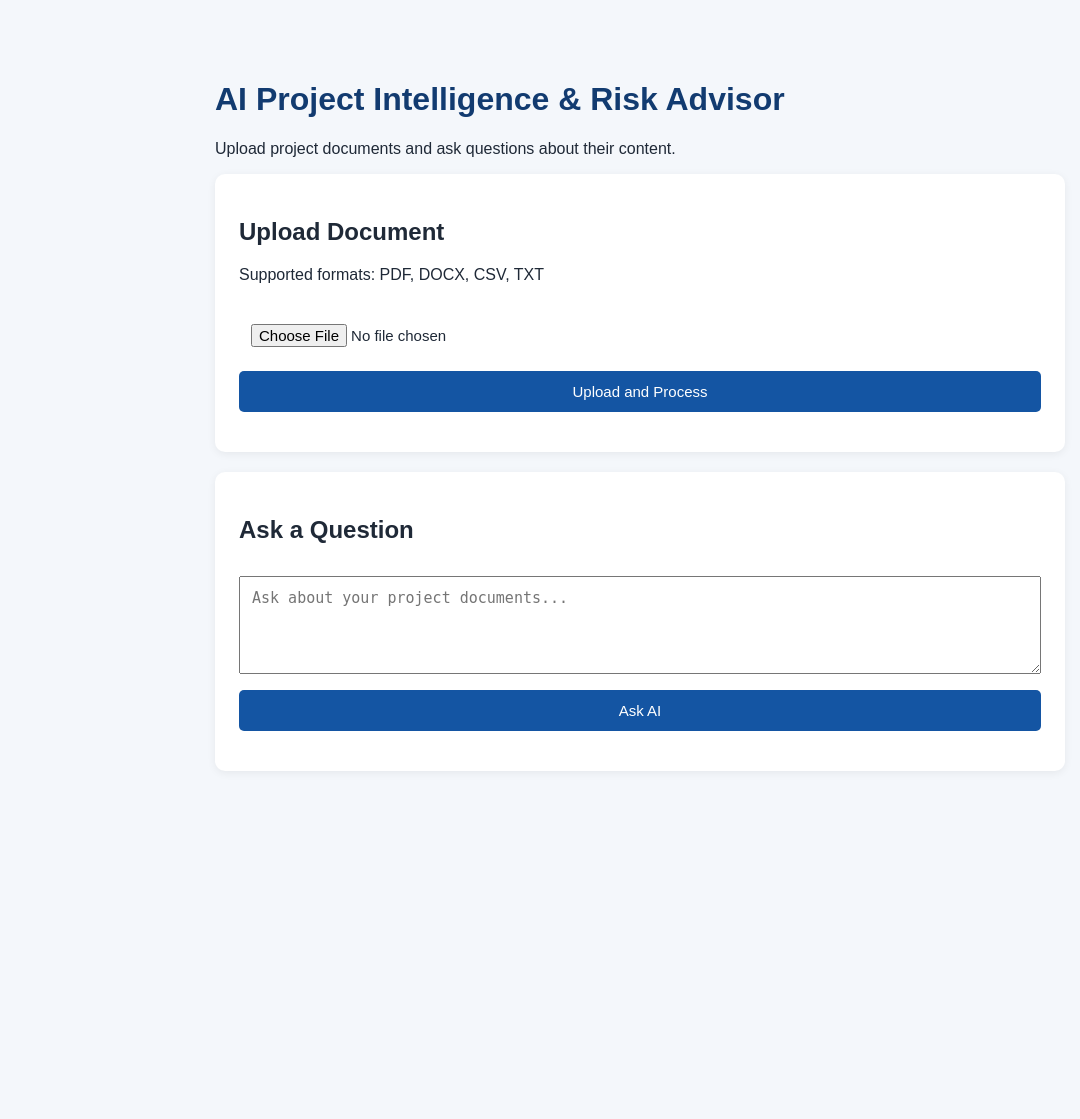
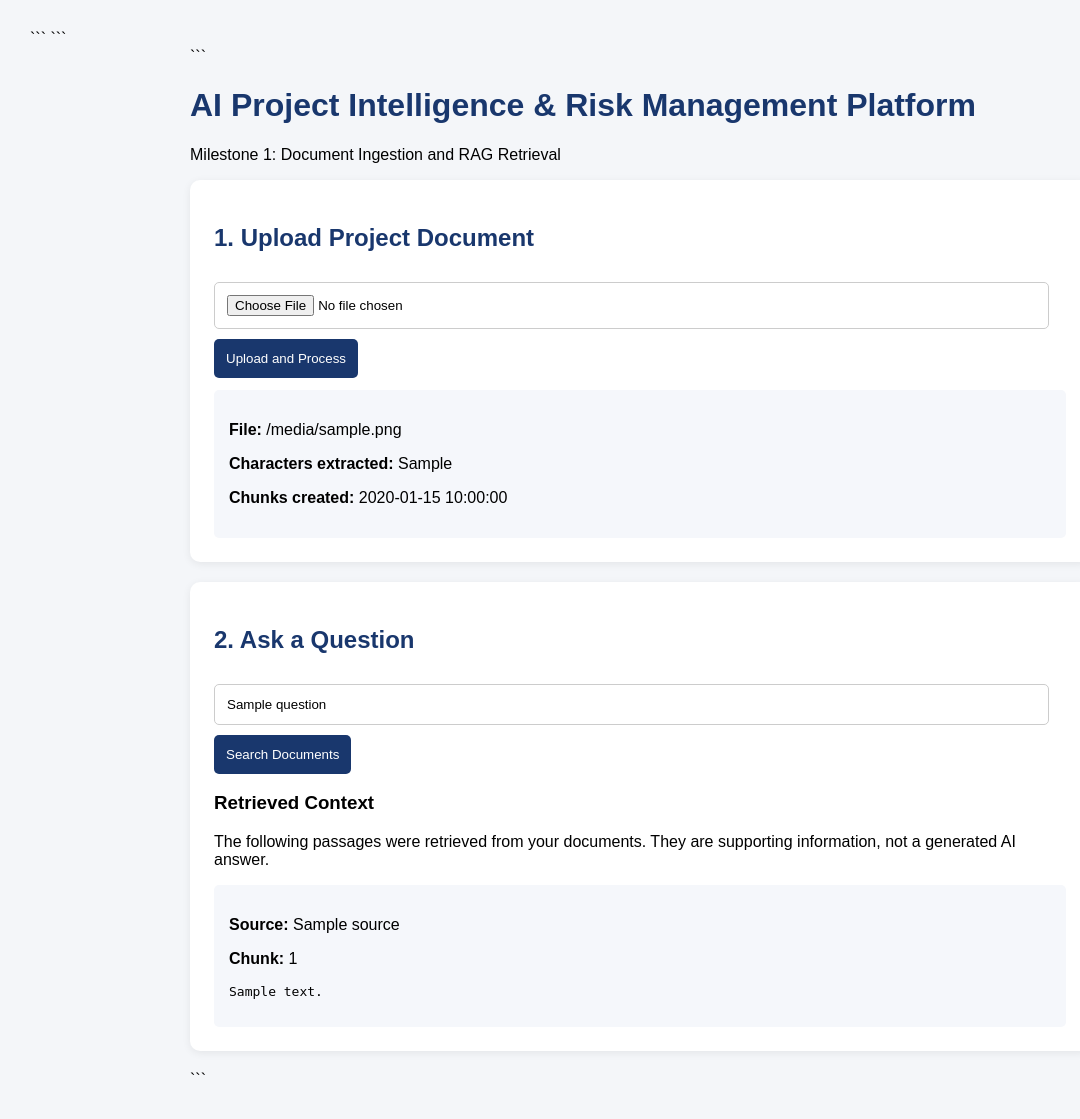
Before and after one commit to nikhilbhosale6839-lgtm/Development-of-AI-Driven-Enterprise-Project-Intelligence-Risk-Management-Platform, a Flask app: template templates/index.html in a window 1280 px wide. Shown: the whole page, without its empty margins (0-1080 px from the left). Before the commit the page ends 731 px from the top, so only its background shows below. Run offline with Flask 3, Linux system fonts and the light colour scheme; the template is opened without the code that fills it: most values are stand-ins (such as "Sample title", 1, 10 or a date in 2020).

Commit message:
Update index.html

````diff
--- a/templates/index.html
+++ b/templates/index.html
@@ -1,214 +1,183 @@
 <!DOCTYPE html>
+
 <html lang="en">
 <head>
     <meta charset="UTF-8">
+    <meta name="viewport" content="width=device-width, initial-scale=1.0">
 
-    <meta
-        name="viewport"
-        content="width=device-width, initial-scale=1.0"
-    >
-
-    <title>AI Project Intelligence & Risk Advisor</title>
+```
+<title>AI Project Intelligence & Risk Management</title>
 
 <style>
     body {
         font-family: Arial, sans-serif;
-            max-width: 850px;
-            margin: 40px auto;
-            padding: 20px;
-            background: #f4f7fb;
-            color: #1f2937;
+        background: #f4f6f9;
+        margin: 0;
+        padding: 30px;
     }
 
-        h1 {
-            color: #123b70;
+    .container {
+        max-width: 900px;
+        margin: auto;
     }
 
-        section {
+    .card {
         background: white;
         padding: 24px;
         margin-bottom: 20px;
         border-radius: 10px;
-            box-shadow: 0 2px 8px #00000010;
+        box-shadow: 0 2px 8px #00000012;
     }
 
-        input, textarea, button {
-            box-sizing: border-box;
-            width: 100%;
-            margin-top: 12px;
+    h1, h2 {
+        color: #19376d;
+    }
+
+    input, button {
         padding: 12px;
-            font-size: 15px;
+        margin-top: 10px;
+    }
+
+    input[type="file"],
+    input[type="text"] {
+        width: 95%;
+        border: 1px solid #ccc;
+        border-radius: 5px;
     }
 
     button {
-            background: #1455a3;
+        background: #19376d;
         color: white;
         border: none;
         border-radius: 5px;
         cursor: pointer;
     }
 
-        button:disabled {
-            opacity: 0.6;
-            cursor: wait;
+    .message {
+        background: #e1f5e7;
+        padding: 12px;
+        margin-bottom: 15px;
     }
 
-        .output {
+    .error {
+        background: #ffe4e4;
+        padding: 12px;
+        margin-bottom: 15px;
+    }
+
+    .result {
+        background: #f5f7fb;
+        padding: 15px;
+        margin-top: 12px;
+        border-radius: 5px;
+        overflow-wrap: anywhere;
+    }
+
+    pre {
         white-space: pre-wrap;
         overflow-wrap: anywhere;
-            margin-top: 16px;
     }
 </style>
+```
+
 </head>
 
 <body>
+<div class="container">
 
-    <h1>AI Project Intelligence & Risk Advisor</h1>
+```
+<h1>AI Project Intelligence & Risk Management Platform</h1>
 
-    <p>
-        Upload project documents and ask questions
-        about their content.
-    </p>
+<p>Milestone 1: Document Ingestion and RAG Retrieval</p>
 
-    <section>
-        <h2>Upload Document</h2>
+{% if message %}
+    <div class="message">{{ message }}</div>
+{% endif %}
 
-        <p>Supported formats: PDF, DOCX, CSV, TXT</p>
+{% if error %}
+    <div class="error">{{ error }}</div>
+{% endif %}
 
-        <form id="uploadForm">
+<div class="card">
+    <h2>1. Upload Project Document</h2>
+
+    <form method="POST" enctype="multipart/form-data">
         <input
             type="file"
-                id="fileInput"
+            name="document"
             accept=".pdf,.docx,.csv,.txt"
             required
         >
 
-            <button type="submit">
-                Upload and Process
-            </button>
+        <br>
+
+        <button type="submit">Upload and Process</button>
     </form>
 
-        <div id="uploadResult" class="output"></div>
-    </section>
+    {% if upload_result %}
+        <div class="result">
+            <p>
+                <strong>File:</strong>
+                {{ upload_result.filename }}
+            </p>
 
-    <section>
-        <h2>Ask a Question</h2>
+            <p>
+                <strong>Characters extracted:</strong>
+                {{ upload_result.characters_extracted }}
+            </p>
 
-        <form id="questionForm">
-            <textarea
-                id="question"
-                rows="4"
-                placeholder="Ask about your project documents..."
+            <p>
+                <strong>Chunks created:</strong>
+                {{ upload_result.chunks_created }}
+            </p>
+        </div>
+    {% endif %}
+</div>
+
+<div class="card">
+    <h2>2. Ask a Question</h2>
+
+    <form method="POST">
+        <input
+            type="text"
+            name="question"
+            placeholder="Ask about project status, tasks or risks..."
+            value="{{ question }}"
             required
-            ></textarea>
+        >
 
-            <button type="submit">
-                Ask AI
-            </button>
+        <br>
+
+        <button type="submit">Search Documents</button>
     </form>
 
-        <div id="answer" class="output"></div>
-    </section>
+    {% if answer %}
+        <h3>Retrieved Context</h3>
 
-    <script>
-        async function readResponse(response) {
-            const data = await response.json();
+        <p>
+            The following passages were retrieved from your documents.
+            They are supporting information, not a generated AI answer.
+        </p>
 
-            if (!response.ok) {
-                throw new Error(
-                    data.error || "Request failed."
-                );
-            }
+        {% for result in answer.results %}
+            <div class="result">
+                <p>
+                    <strong>Source:</strong>
+                    {{ result.source }}
+                </p>
 
-            return data;
-        }
+                <p>
+                    <strong>Chunk:</strong>
+                    {{ result.chunk_index }}
+                </p>
 
-        document
-            .getElementById("uploadForm")
-            .addEventListener("submit", async function(event) {
-                event.preventDefault();
+                <pre>{{ result.text }}</pre>
+            </div>
+        {% endfor %}
+    {% endif %}
+</div>
+```
 
-                const file = document
-                    .getElementById("fileInput")
-                    .files[0];
-
-                const resultBox = document
-                    .getElementById("uploadResult");
-
-                if (!file) {
-                    resultBox.textContent =
-                        "Please select a document.";
-
-                    return;
-                }
-
-                const formData = new FormData();
-
-                formData.append("file", file);
-
-                resultBox.textContent =
-                    "Uploading and processing document...";
-
-                try {
-                    const response = await fetch(
-                        "/upload",
-                        {
-                            method: "POST",
-                            body: formData
-                        }
-                    );
-
-                    const data = await readResponse(response);
-
-                    resultBox.textContent =
-                        data.message + "\n" +
-                        JSON.stringify(data.result, null, 2);
-
-                } catch (error) {
-                    resultBox.textContent =
-                        "Error: " + error.message;
-                }
-            });
-
-        document
-            .getElementById("questionForm")
-            .addEventListener("submit", async function(event) {
-                event.preventDefault();
-
-                const question = document
-                    .getElementById("question")
-                    .value.trim();
-
-                const answerBox = document
-                    .getElementById("answer");
-
-                answerBox.textContent =
-                    "Generating answer...";
-
-                try {
-                    const response = await fetch(
-                        "/ask",
-                        {
-                            method: "POST",
-                            headers: {
-                                "Content-Type": "application/json"
-                            },
-                            body: JSON.stringify({
-                                question: question
-                            })
-                        }
-                    );
-
-                    const data = await readResponse(response);
-
-                    answerBox.textContent = data.answer;
-
-                } catch (error) {
-                    answerBox.textContent =
-                        "Error: " + error.message;
-                }
-            });
-    </script>
-
+</div>
 </body>
 </html>
````
Lines whose indentation alone changed are shown as unchanged.
